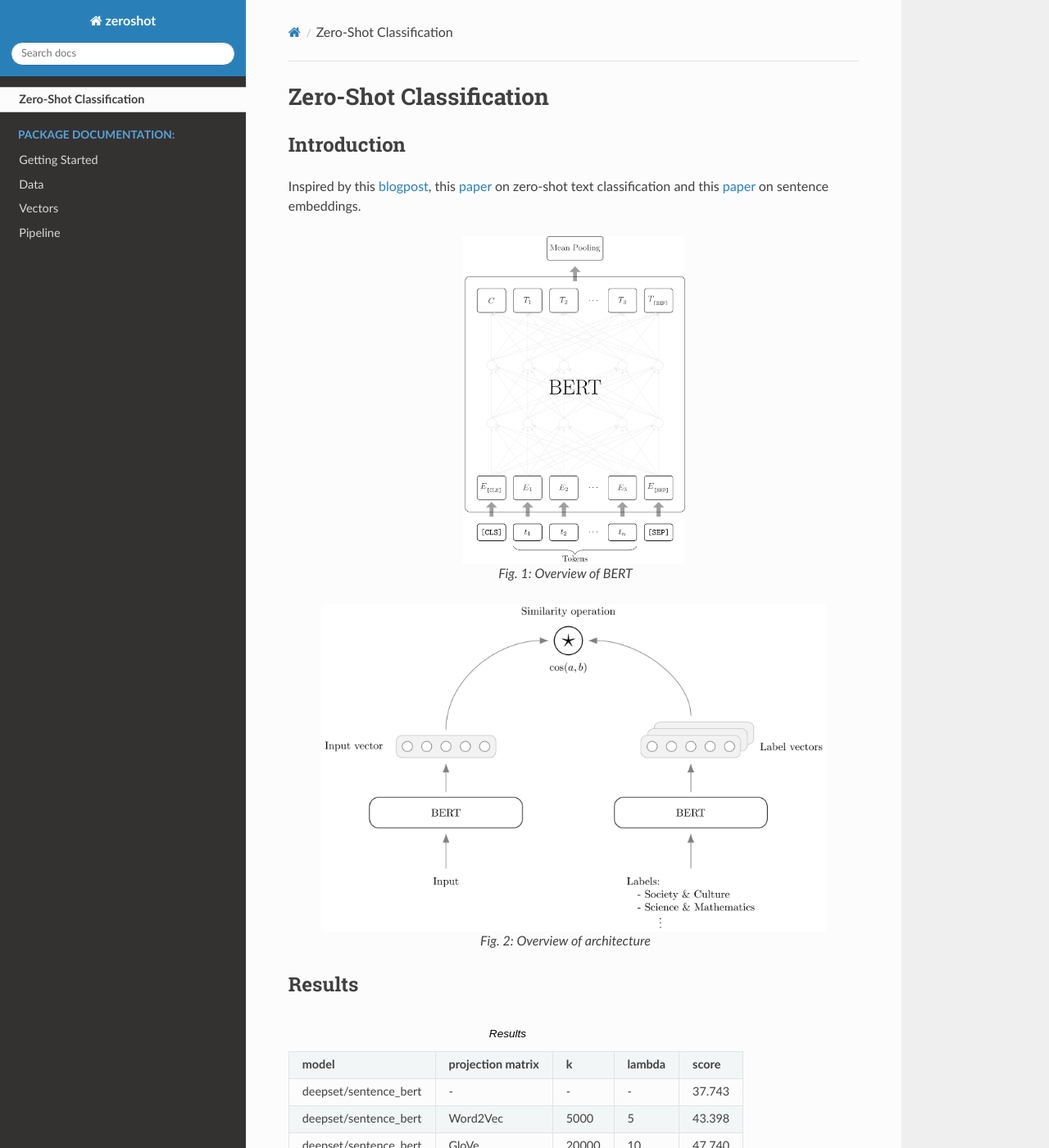
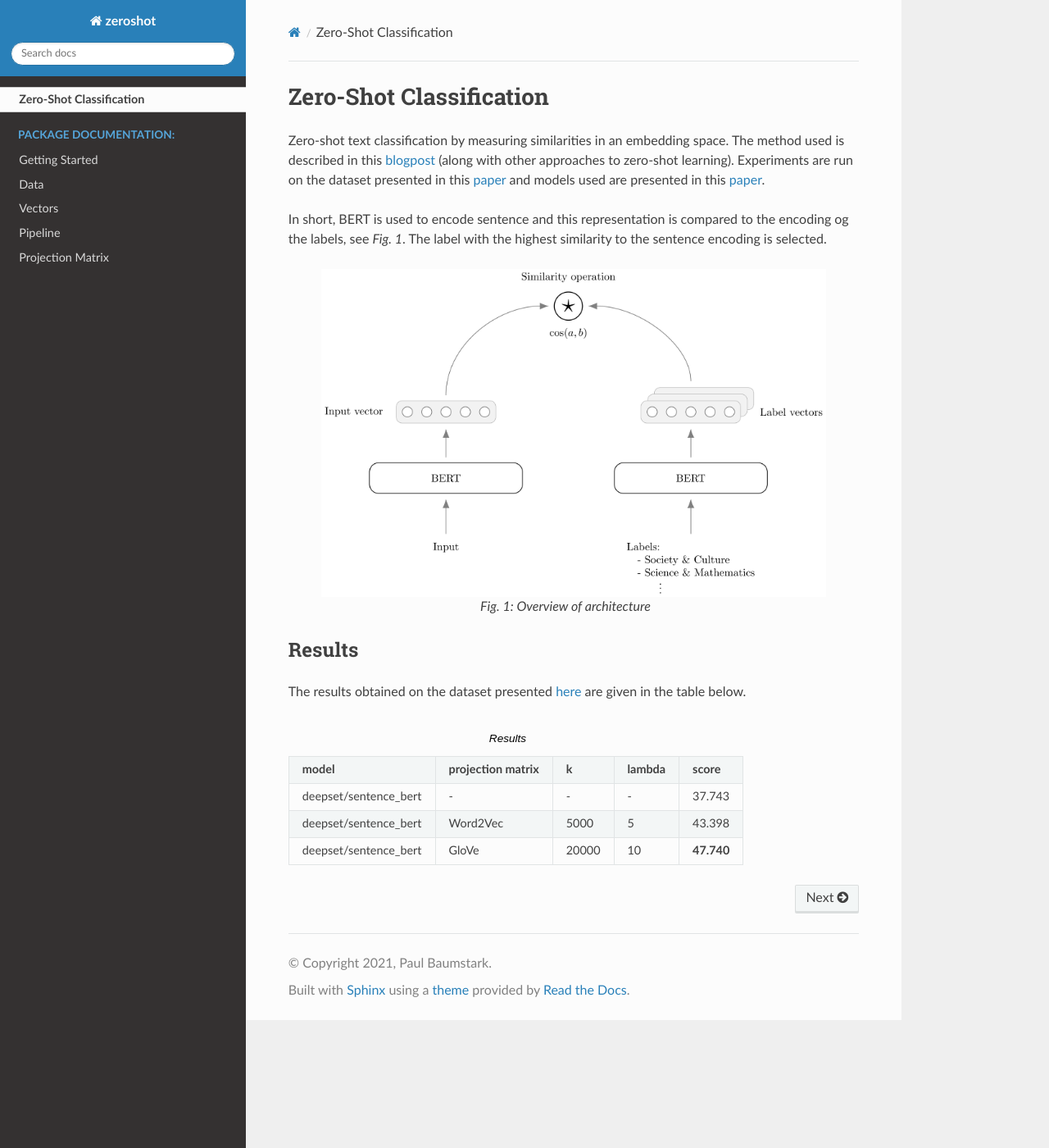
Before and after one commit to pbmstrk/zeroshot, a Sphinx documentation site: the page built from docs/source/index.rst, in a window 1280 px wide and 1400 px high. Shown: the whole window at 82% size. Built offline with Sphinx 7.4.7 and the Read the Docs theme 2.0.0, drawn with Linux system fonts in a browser that asks for light colours.

Commit message:
docs update

```diff
--- a/docs/source/conf.py
+++ b/docs/source/conf.py
@@ -35,7 +35,7 @@ extensions = [
     "sphinx_rtd_theme",
     "sphinx.ext.autodoc",
     "sphinx.ext.viewcode",
-    "sphinx.ext.autosectionlabel"
+    "sphinx.ext.autosectionlabel",
 ]
 
 # Add any paths that contain templates here, relative to this directory.
--- a/docs/source/index.rst
+++ b/docs/source/index.rst
@@ -1,27 +1,20 @@
 Zero-Shot Classification
 ========================
 
-Introduction
-------------
+Zero-shot text classification by measuring similarities in an embedding space. The method used is described in this  `blogpost <https://joeddav.github.io/blog/2020/05/29/ZSL.html>`_ (along with other approaches to zero-shot learning). Experiments are run on the dataset presented in this `paper <https://www.aclweb.org/anthology/D19-1404/>`__ and models used are presented in  this `paper <https://www.aclweb.org/anthology/D19-1410/>`__.
 
-Inspired by this `blogpost <https://joeddav.github.io/blog/2020/05/29/ZSL.html>`_, this `paper <https://www.aclweb.org/anthology/D19-1404/>`__ on zero-shot text classification and this `paper <https://www.aclweb.org/anthology/D19-1410/>`__ on sentence embeddings.
-
-.. figure:: _images/bert-1.png
-   :height: 400
-   :align: center
-
-   *Fig. 1*: Overview of BERT
-
+In short, BERT is used to encode sentence and this representation is compared to the encoding og the labels, see *Fig. 1*. The label with the highest similarity to the sentence encoding is selected.
 
 .. figure:: _images/sim-1.png
    :height: 400
    :align: center
 
-   *Fig. 2*: Overview of architecture
-
+   *Fig. 1*: Overview of architecture
 
 Results
 -------
+
+The results obtained on the dataset presented `here <https://www.aclweb.org/anthology/D19-1404/>`__ are given in the table below.
 
 .. csv-table:: Results
 
@@ -29,7 +22,7 @@ Results
    **model**, **projection matrix**, **k**, **lambda**, **score**
    deepset/sentence_bert, \-, \-, \-, 37.743
    deepset/sentence_bert, Word2Vec, 5000, 5, 43.398
-   deepset/sentence_bert, GloVe, 20000, 10, 47.740
+   deepset/sentence_bert, GloVe, 20000, 10, **47.740**
 
 
 .. toctree::
@@ -47,3 +40,4 @@ Results
    data
    vec
    pipeline
+   projection
--- a/docs/source/starting.rst
+++ b/docs/source/starting.rst
@@ -24,6 +24,8 @@ Building a Pipeline
    pipeline = ZeroShotPipeline(tokenizer, model)
    pipeline.add_labels(labels)
 
+To improve performance, it is possible to include a projection matrix. For more info, see :ref:`here<projection:get_projection_matrix>`.
+
 .. code-block:: python
 
    pipeline.add_projection_matrix(projection_matrix)
```
Also changed, not shown: docs/source/projection.rst (added, +7 -0 lines), docs/source/_images/starting.png (deleted), 1 other file.
